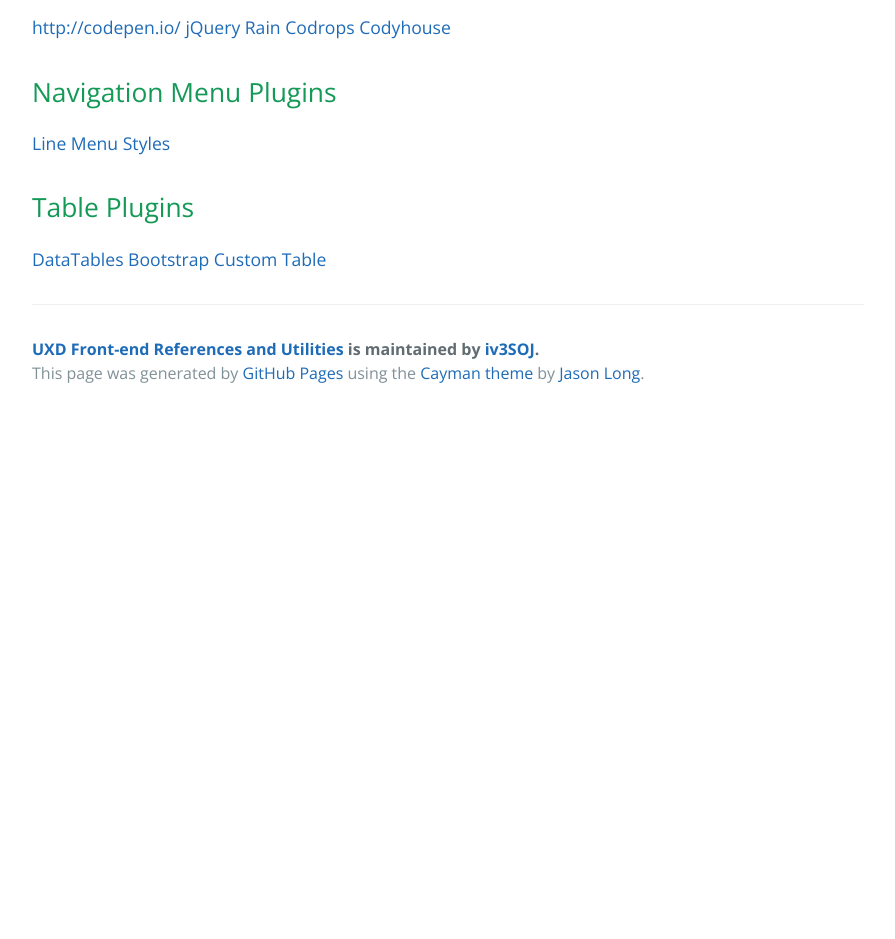
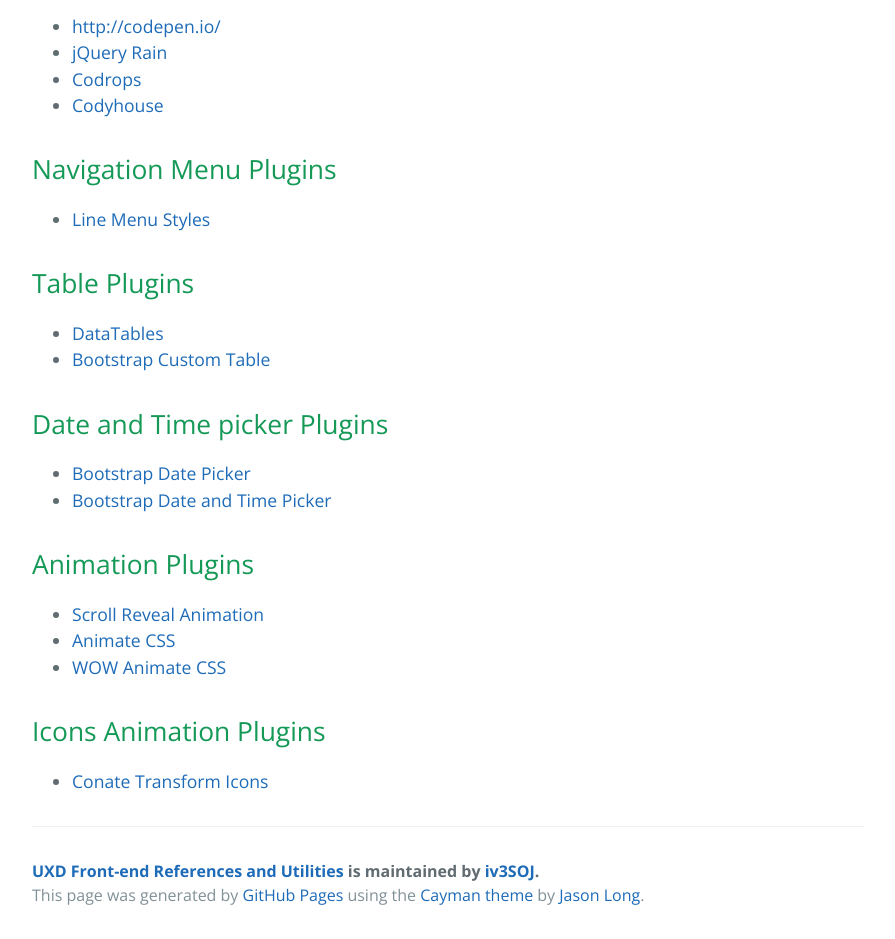
Before and after one commit to iv3SOJ/UXD-Front-end, a plain HTML site: page index.html in a window 1280 px wide. Shown: the part 709-1648 px from the top of the page, without its empty margins (192-1087 px from the left). Before the commit the page ends 1126 px from the top, so only its background shows below. Drawn offline with nearby package versions, Linux system fonts and the light colour scheme.

Commit message:
Create gh-pages branch via GitHub

```diff
--- a/index.html
+++ b/index.html
@@ -34,21 +34,51 @@
 <h2>
 <a id="front-end-list-of-component-plugins" class="anchor" href="#front-end-list-of-component-plugins" aria-hidden="true"><span aria-hidden="true" class="octicon octicon-link"></span></a>Front-end List of Component Plugins</h2>
 
-<p><a href="http://codepen.io/">http://codepen.io/</a>
-<a href="http://www.jqueryrain.com/">jQuery Rain</a>
-<a href="http://tympanus.net/codrops/">Codrops</a>
-<a href="https://codyhouse.co/">Codyhouse</a></p>
+<ul>
+<li><a href="http://codepen.io/">http://codepen.io/</a></li>
+<li><a href="http://www.jqueryrain.com/">jQuery Rain</a></li>
+<li><a href="http://tympanus.net/codrops/">Codrops</a></li>
+<li><a href="https://codyhouse.co/">Codyhouse</a></li>
+</ul>
 
 <h2>
 <a id="navigation-menu-plugins" class="anchor" href="#navigation-menu-plugins" aria-hidden="true"><span aria-hidden="true" class="octicon octicon-link"></span></a>Navigation Menu Plugins</h2>
 
-<p><a href="http://tympanus.net/codrops/2016/01/06/inspiration-for-line-menu-styles/">Line Menu Styles</a></p>
+<ul>
+<li><a href="http://tympanus.net/codrops/2016/01/06/inspiration-for-line-menu-styles/">Line Menu Styles</a></li>
+</ul>
 
 <h2>
 <a id="table-plugins" class="anchor" href="#table-plugins" aria-hidden="true"><span aria-hidden="true" class="octicon octicon-link"></span></a>Table Plugins</h2>
 
-<p><a href="https://datatables.net/">DataTables</a>
-<a href="http://issues.wenzhixin.net.cn/bootstrap-table/index.html">Bootstrap Custom Table </a></p>
+<ul>
+<li><a href="https://datatables.net/">DataTables</a></li>
+<li><a href="http://issues.wenzhixin.net.cn/bootstrap-table/index.html">Bootstrap Custom Table </a></li>
+</ul>
+
+<h2>
+<a id="date-and-time-picker-plugins" class="anchor" href="#date-and-time-picker-plugins" aria-hidden="true"><span aria-hidden="true" class="octicon octicon-link"></span></a>Date and Time picker Plugins</h2>
+
+<ul>
+<li><a href="https://github.com/eternicode/bootstrap-datepicker">Bootstrap Date Picker</a></li>
+<li><a href="http://eonasdan.github.io/bootstrap-datetimepicker/">Bootstrap Date and Time Picker</a></li>
+</ul>
+
+<h2>
+<a id="animation-plugins" class="anchor" href="#animation-plugins" aria-hidden="true"><span aria-hidden="true" class="octicon octicon-link"></span></a>Animation Plugins</h2>
+
+<ul>
+<li><a href="https://scrollrevealjs.org/">Scroll Reveal Animation</a></li>
+<li><a href="https://daneden.github.io/animate.css/">Animate CSS</a></li>
+<li><a href="http://mynameismatthieu.com/WOW/">WOW Animate CSS</a></li>
+</ul>
+
+<h2>
+<a id="icons-animation-plugins" class="anchor" href="#icons-animation-plugins" aria-hidden="true"><span aria-hidden="true" class="octicon octicon-link"></span></a>Icons Animation Plugins</h2>
+
+<ul>
+<li><a href="http://bitshadow.github.io/iconate/">Conate Transform Icons</a></li>
+</ul>
 
       <footer class="site-footer">
         <span class="site-footer-owner"><a href="https://github.com/iv3SOJ/UXD-Front-end">UXD Front-end References and Utilities</a> is maintained by <a href="https://github.com/iv3SOJ">iv3SOJ</a>.</span>
--- a/params.json
+++ b/params.json
@@ -1 +1 @@
-{"name":"UXD Front-end References and Utilities","tagline":"List of Plugins for Front-end Development","body":"# UXD Front-end References and Utilities\r\n\r\n## Front-end framework\r\n* [Bootstrap](http://getbootstrap.com/)\r\n* [Foundation Zurb](http://foundation.zurb.com/)\r\n* [Material Design Lite](http://www.getmdl.io/index.html)\r\n\r\n## Front-end List of Component Plugins\r\n[http://codepen.io/](http://codepen.io/)\r\n[jQuery Rain](http://www.jqueryrain.com/)\r\n[Codrops](http://tympanus.net/codrops/)\r\n[Codyhouse](https://codyhouse.co/)\r\n\r\n## Navigation Menu Plugins\r\n[Line Menu Styles](http://tympanus.net/codrops/2016/01/06/inspiration-for-line-menu-styles/)\r\n\r\n## Table Plugins\r\n[DataTables](https://datatables.net/)\r\n[Bootstrap Custom Table ](http://issues.wenzhixin.net.cn/bootstrap-table/index.html)\r\n\r\n","google":"","note":"Don't delete this file! It's used internally to help with page regeneration."}
+{"name":"UXD Front-end References and Utilities","tagline":"List of Plugins for Front-end Development","body":"# UXD Front-end References and Utilities\r\n\r\n## Front-end framework\r\n* [Bootstrap](http://getbootstrap.com/)\r\n* [Foundation Zurb](http://foundation.zurb.com/)\r\n* [Material Design Lite](http://www.getmdl.io/index.html)\r\n\r\n## Front-end List of Component Plugins\r\n* [http://codepen.io/](http://codepen.io/)\r\n* [jQuery Rain](http://www.jqueryrain.com/)\r\n* [Codrops](http://tympanus.net/codrops/)\r\n* [Codyhouse](https://codyhouse.co/)\r\n\r\n## Navigation Menu Plugins\r\n* [Line Menu Styles](http://tympanus.net/codrops/2016/01/06/inspiration-for-line-menu-styles/)\r\n\r\n## Table Plugins\r\n* [DataTables](https://datatables.net/)\r\n* [Bootstrap Custom Table ](http://issues.wenzhixin.net.cn/bootstrap-table/index.html)\r\n\r\n## Date and Time picker Plugins\r\n* [Bootstrap Date Picker](https://github.com/eternicode/bootstrap-datepicker)\r\n* [Bootstrap Date and Time Picker](http://eonasdan.github.io/bootstrap-datetimepicker/)\r\n\r\n## Animation Plugins\r\n* [Scroll Reveal Animation](https://scrollrevealjs.org/)\r\n* [Animate CSS](https://daneden.github.io/animate.css/)\r\n* [WOW Animate CSS](http://mynameismatthieu.com/WOW/)\r\n\r\n## Icons Animation Plugins\r\n* [Conate Transform Icons](http://bitshadow.github.io/iconate/)","google":"","note":"Don't delete this file! It's used internally to help with page regeneration."}
```
